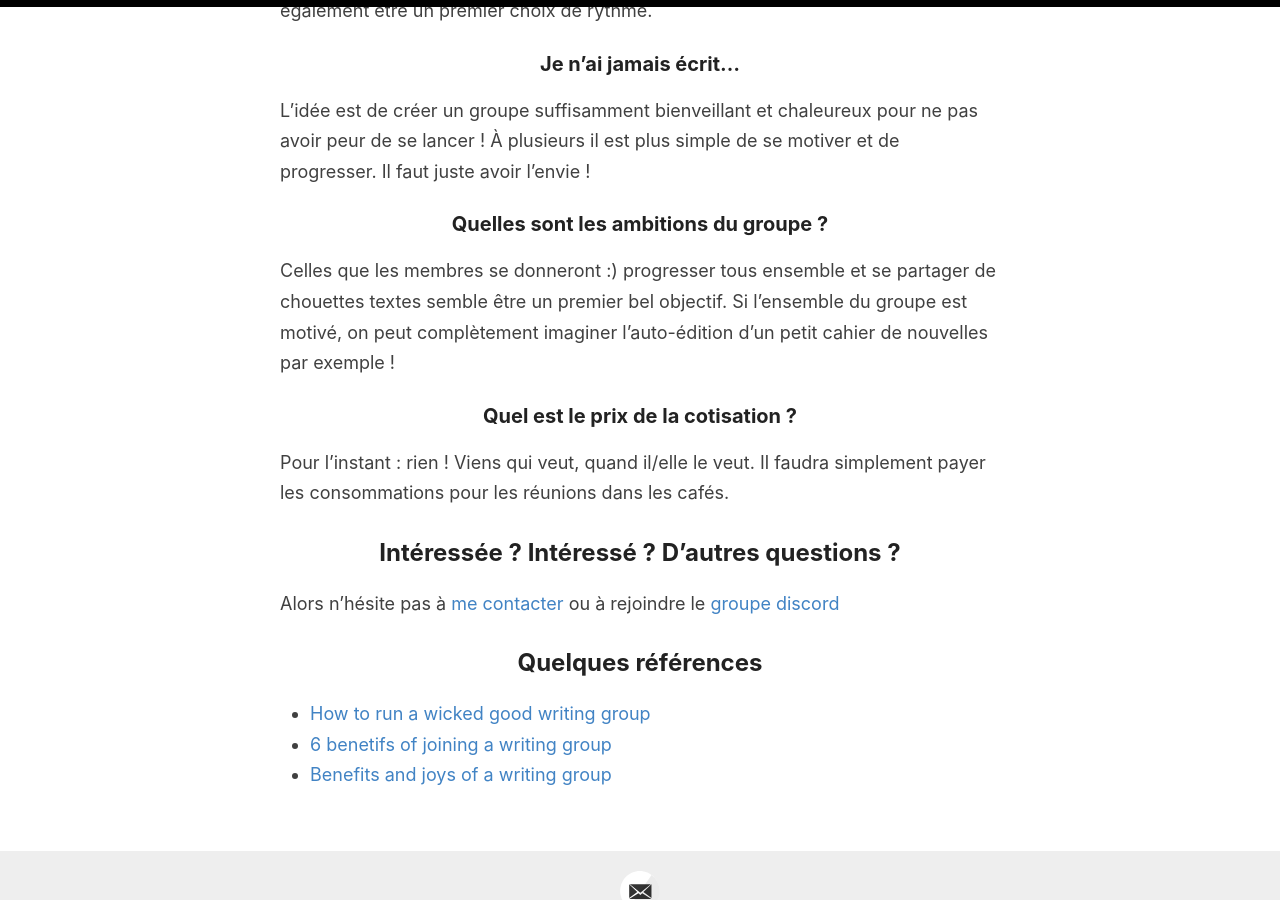
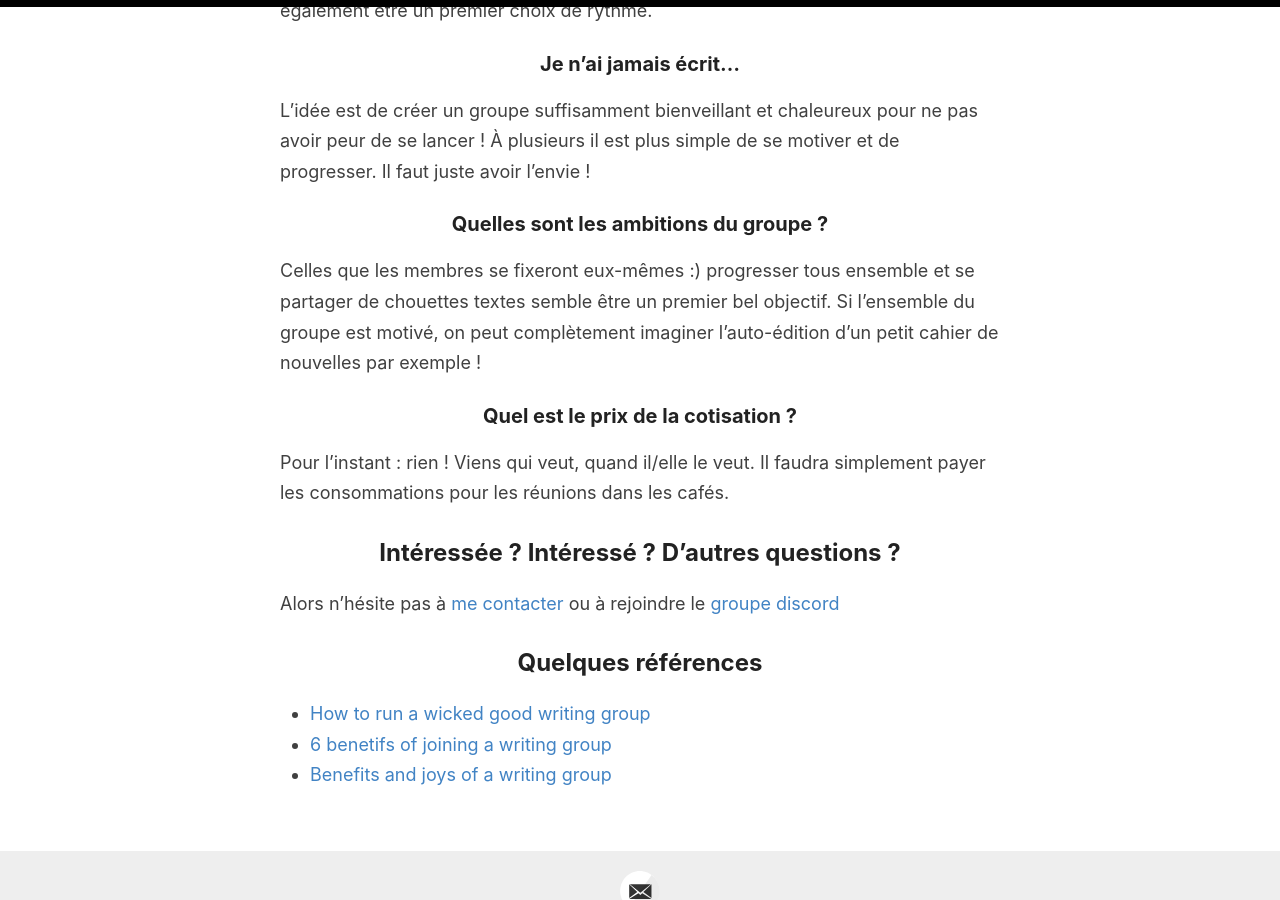
Before and after one commit to rivten/groupe-ecriture-nantes, a Jekyll site: the page built from _pages/about.md, in a window 1280 px wide and 900 px high, scrolled down 1250 px. Built offline with Jekyll 4.4.1, drawn with Linux system fonts in a browser that asks for light colours; some of the changed text lies outside the part shown.

Commit message:
small fixes

```diff
--- a/_pages/about.md
+++ b/_pages/about.md
@@ -40,7 +40,7 @@ L'idée est de créer un groupe suffisamment bienveillant et chaleureux pour ne
 
 ### Quelles sont les ambitions du groupe ?
 
-Celles que les membres se donneront :) progresser tous ensemble et se partager de chouettes textes semble être un premier bel objectif. Si l'ensemble du groupe est motivé, on peut complètement imaginer l'auto-édition d'un petit cahier de nouvelles par exemple !
+Celles que les membres se fixeront eux-mêmes :) progresser tous ensemble et se partager de chouettes textes semble être un premier bel objectif. Si l'ensemble du groupe est motivé, on peut complètement imaginer l'auto-édition d'un petit cahier de nouvelles par exemple !
 
 ### Quel est le prix de la cotisation ?
 
```
Also changed, not shown: other parts of _pages/about.md (+1 -1 lines).
